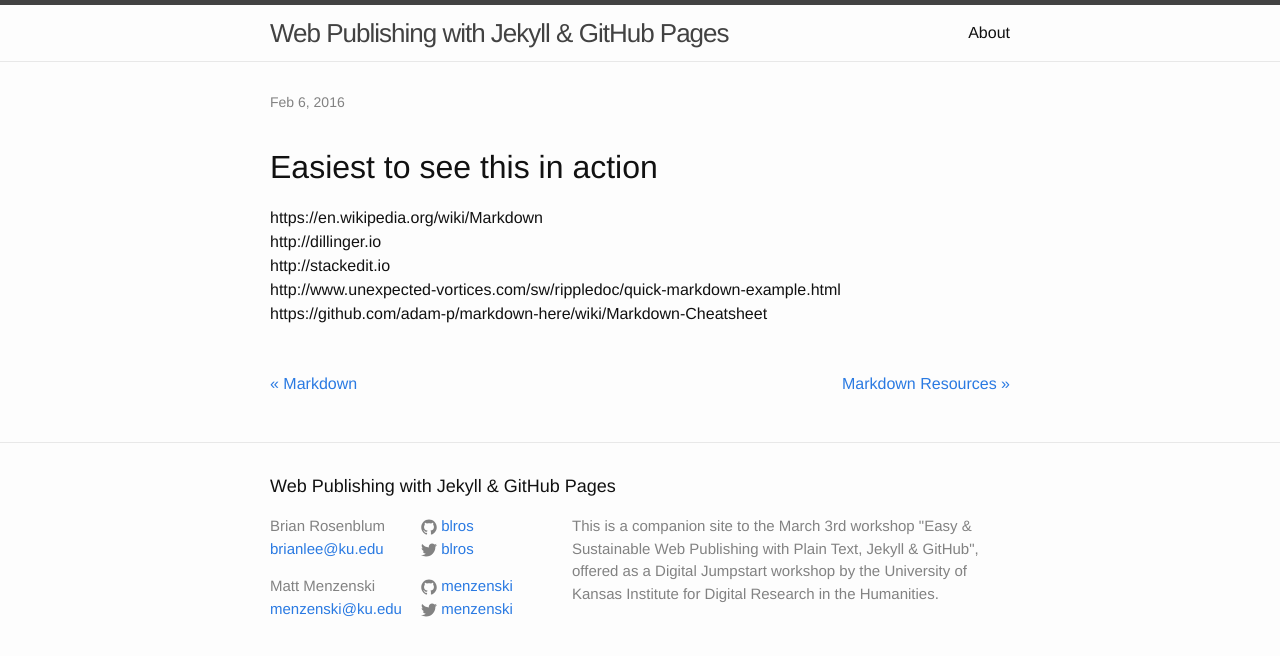
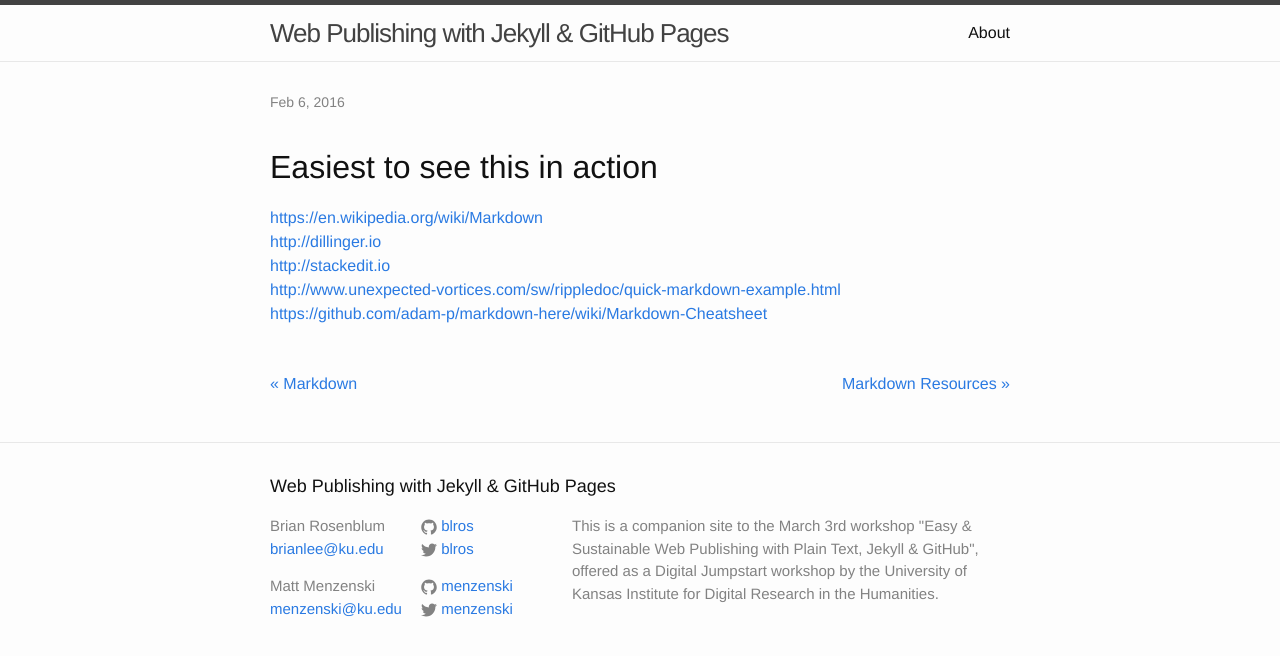
Before and after one commit to menzenski/idrh-static-site-workshop, a Jekyll site: the page built from _posts/2016-02-06-markdown-in-action.md, in a window 1280 px wide. Shown: the top 656 px of the page. Built offline with Jekyll 4.4.1, drawn with Linux system fonts in a browser that asks for light colours.

Commit message:
Updated 2016-02-06-markdown-in-action.md

```diff
--- a/_posts/2016-02-06-markdown-in-action.md
+++ b/_posts/2016-02-06-markdown-in-action.md
@@ -6,10 +6,11 @@ categories: jekyll
 published: true
 ---
 
+
 ## Easiest to see this in action
 
-https://en.wikipedia.org/wiki/Markdown
-http://dillinger.io
-http://stackedit.io
-http://www.unexpected-vortices.com/sw/rippledoc/quick-markdown-example.html
-https://github.com/adam-p/markdown-here/wiki/Markdown-Cheatsheet
+<https://en.wikipedia.org/wiki/Markdown>
+<http://dillinger.io>
+<http://stackedit.io>
+<http://www.unexpected-vortices.com/sw/rippledoc/quick-markdown-example.html>
+<https://github.com/adam-p/markdown-here/wiki/Markdown-Cheatsheet>
```
